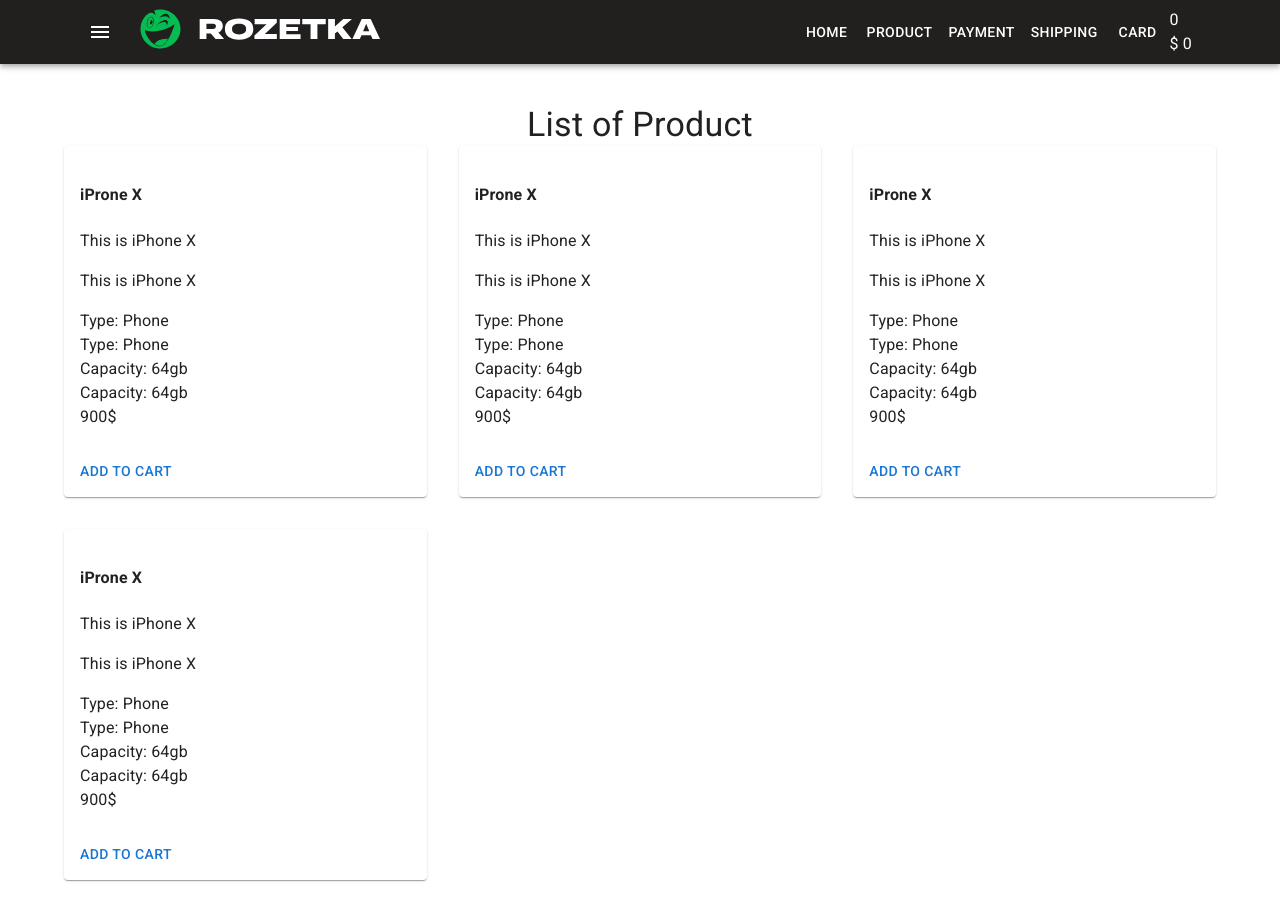
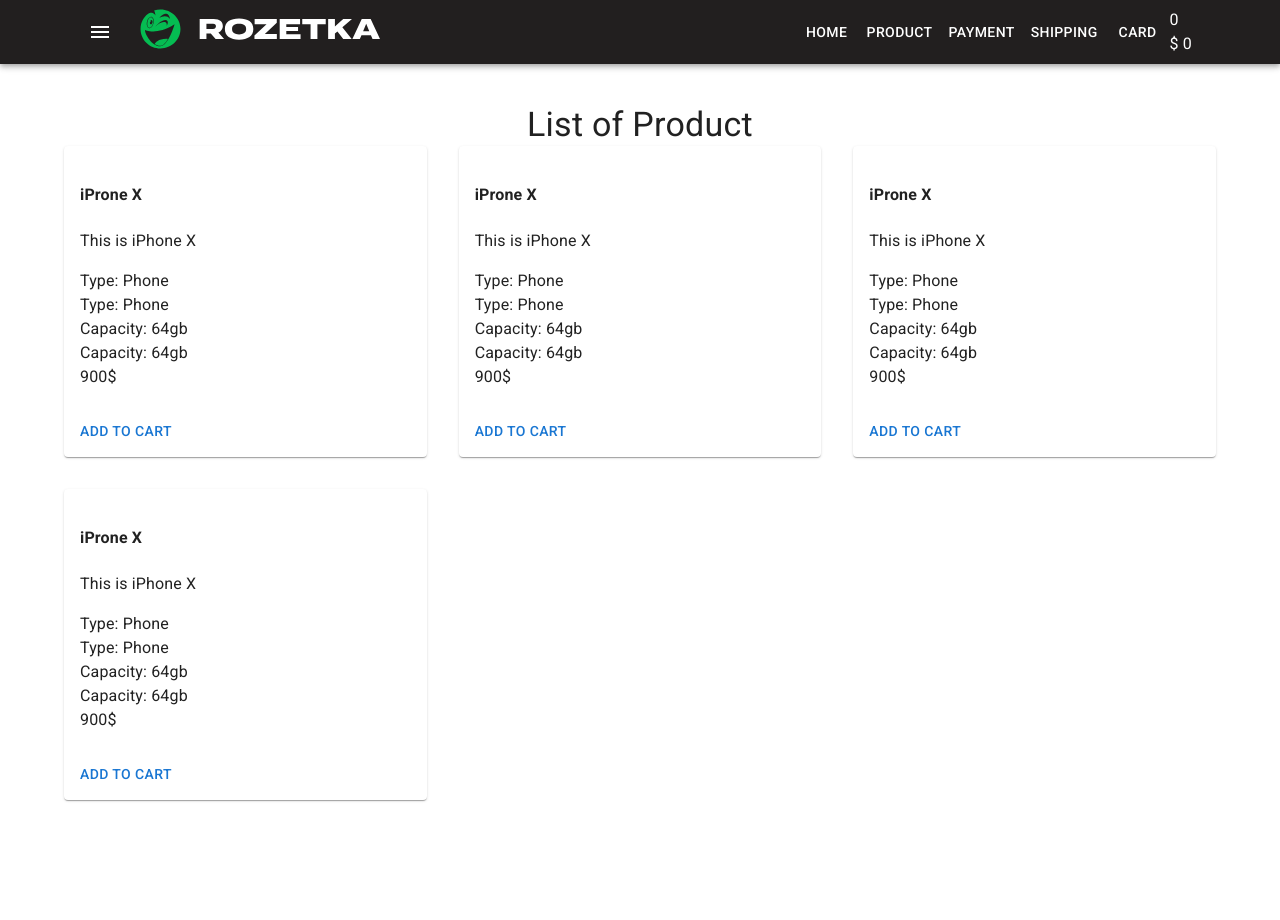
Before and after one commit to NikitOS-1/shop-project, a React (Create React App) app: page / in a window 1280 px wide. After the commit the page ends 840 px from the top, so only its background shows below. Built offline with nearby package versions, Linux system fonts and the light colour scheme.

Commit message:
change product

```diff
--- a/src/components/Products/ProductsListItem.tsx
+++ b/src/components/Products/ProductsListItem.tsx
@@ -7,7 +7,6 @@
     <Card>
       <CardContent>
         <h4 className="product-title">iProne X</h4>
-        <p className="product-desc">This is iPhone X</p>
         <p className="product-desc">This is iPhone X</p>
         <div className="product-features">Type: Phone</div>
         <div className="product-features">Type: Phone</div>
```
